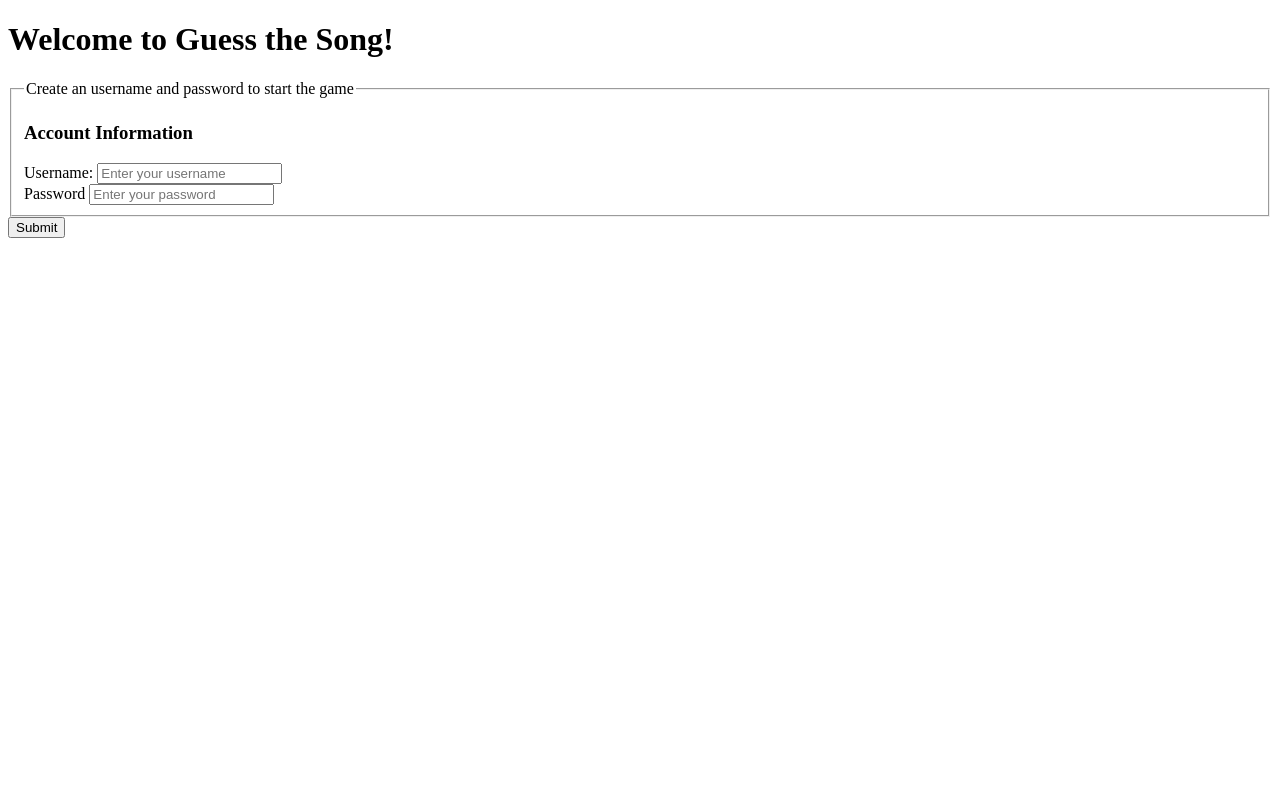
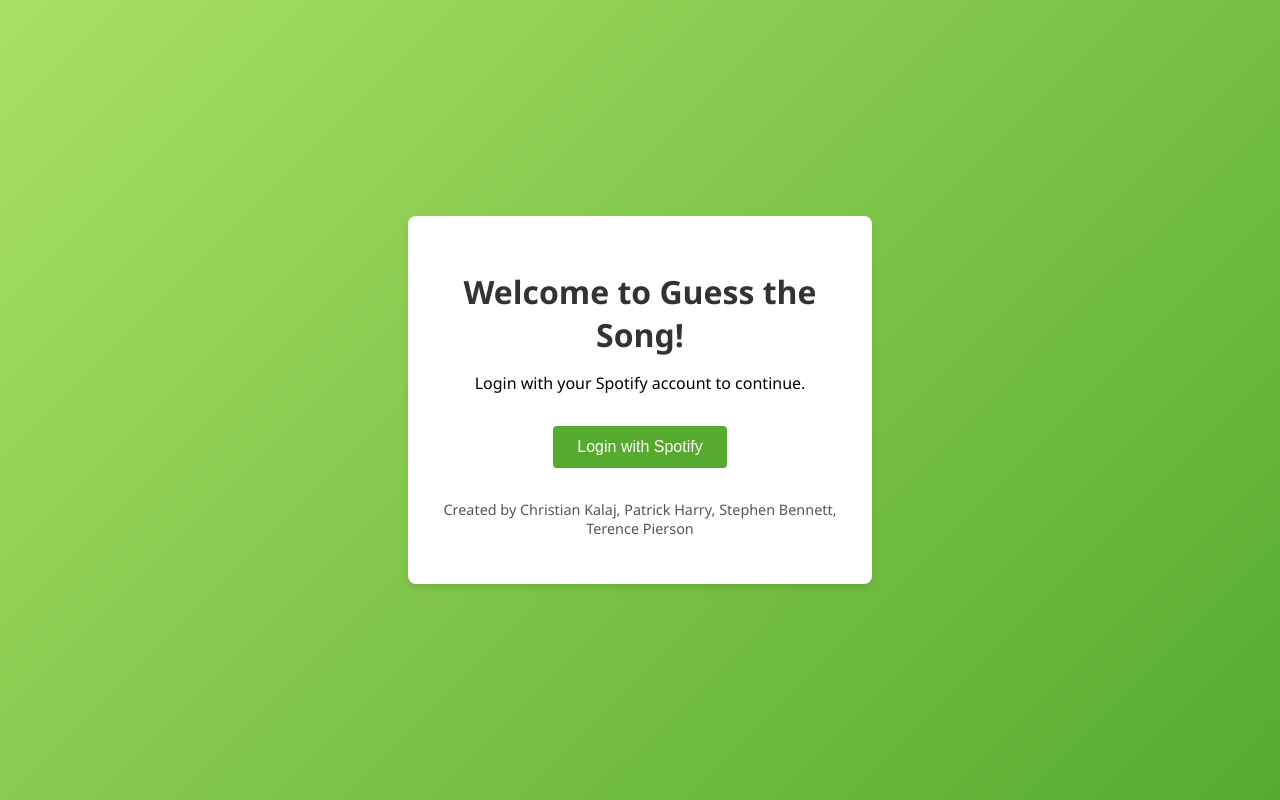
Before and after one commit to stephenbennettjr/CSI_2999_Sophomore_Project, a plain HTML site: page Frontend/index.html in a window 1280 px wide. Drawn offline with Linux system fonts and the light colour scheme.

Commit message:
Demo pre test (subject to change)
removed unnecessary files and updated current ones to support a demo. Login and welcome page created. still need to add game file to manage gameplay

```diff
--- a/Frontend/index.html
+++ b/Frontend/index.html
@@ -3,39 +3,32 @@
   <head>
     <meta charset="UTF-8" />
     <meta name="viewport" content="width=device-width, initial-scale=1.0" />
-    <title>Guess the Song</title>
+    <title>Guess the Song - Login with Spotify</title>
+    <link rel="stylesheet" href="style.css" />
   </head>
   <body>
-    <h1>Welcome to Guess the Song!</h1>
-    <form>
-      <fieldset>
-        <legend>Create an username and password to start the game</legend>
-        <h3>Account Information</h3>
-        <div>
-          <section>
-            <label for="username">Username:</label>
-            <input
-              type="text"
-              id="username"
-              placeholder="Enter your username"
-              name="username"
-            />
-          </section>
-        </div>
-        <div>
-          <section>
-            <label for="password">Password</label>
-            <input
-              type="password"
-              id="password"
-              placeholder="Enter your password"
-              required
-              name="password"
-            />
-          </section>
-        </div>
-      </fieldset>
-    </form>
-    <button>Submit</button>
+    <div class="container">
+      <h1>Welcome to Guess the Song!</h1>
+      <p>Login with your Spotify account to continue.</p>
+      <button type="button" id="spotify-login">Login with Spotify</button>
+      <footer>
+        <p>Created by Christian Kalaj, Patrick Harry, Stephen Bennett, Terence Pierson</p>
+      </footer>
+    </div>
+
+    <script>
+      document.getElementById("spotify-login").addEventListener("click", function() {
+        const clientId = 'c3e1e5b500544ae79250d9e1df018838';
+        // Make sure the redirect URI matches one set in Spotify Developer Dashboard.
+        const redirectUri = 'http://127.0.0.1:5500/homepage.html';
+        const scopes = 'user-read-private user-read-email';
+
+        const authEndpoint = 'https://accounts.spotify.com/authorize';
+        // Using implicit grant flow (access token is returned in the URL hash)
+        const authUrl = `${authEndpoint}?client_id=${clientId}&redirect_uri=${encodeURIComponent(redirectUri)}&scope=${encodeURIComponent(scopes)}&response_type=token&show_dialog=true`;
+
+        window.location.href = authUrl;
+      });
+    </script>
   </body>
 </html>
--- a/Frontend/style.css
+++ b/Frontend/style.css
@@ -1,44 +1,49 @@
-h1 {
-  color: aqua;
-  font-family: Georgia, "Times New Roman", Times, serif;
-  font-size: 100px;
+body {
+  margin: 0;
+  font-family: 'Segoe UI', Tahoma, Geneva, Verdana, sans-serif;
+  background: linear-gradient(135deg, #a8e063, #56ab2f);
+  display: flex;
   align-items: center;
+  justify-content: center;
+  height: 100vh;
 }
 
-a {
-  font-style: bold;
-  font-size: 100px;
+.container {
+  background-color: #ffffff;
+  padding: 2rem;
+  border-radius: 8px;
+  box-shadow: 0 4px 6px rgba(0, 0, 0, 0.1);
+  width: 90%;
+  max-width: 400px;
+  text-align: center;
 }
 
-a:link {
-  color: blue;
-  text-decoration: none;
-}
-
-a:visited {
-  color: purple;
-}
-
-a:hover {
-  color: brown;
-  text-decoration: underline;
-}
-
-a:active {
-  background-color: blanchedalmond;
-  color: blue;
-}
-
-body {
-  background-color: white;
-}
-
-p {
-  color: blueviolet;
+h1 {
+  margin-bottom: 1rem;
+  color: #333333;
 }
 
 button {
-  color: green;
-  height: 90px;
-  width: 100px;
+  padding: 0.75rem 1.5rem;
+  background-color: #56ab2f;
+  color: #ffffff;
+  border: none;
+  border-radius: 4px;
+  font-size: 1rem;
+  cursor: pointer;
+  transition: background-color 0.3s ease;
+  margin-top: 1rem;
 }
+
+button:hover {
+  background-color: #3e8e41;
+}
+
+footer {
+  margin-top: 2rem;
+}
+
+footer p {
+  font-size: 0.9rem;
+  color: #555555;
+}
```
Also changed, not shown: Frontend/homepage.html (added, +104 -0 lines), Frontend/username.html (deleted, +0 -30 lines), Guess_the_song_game/package.json (deleted, +0 -21 lines), Guess_the_song_game/server.js (deleted), 1 other file.
